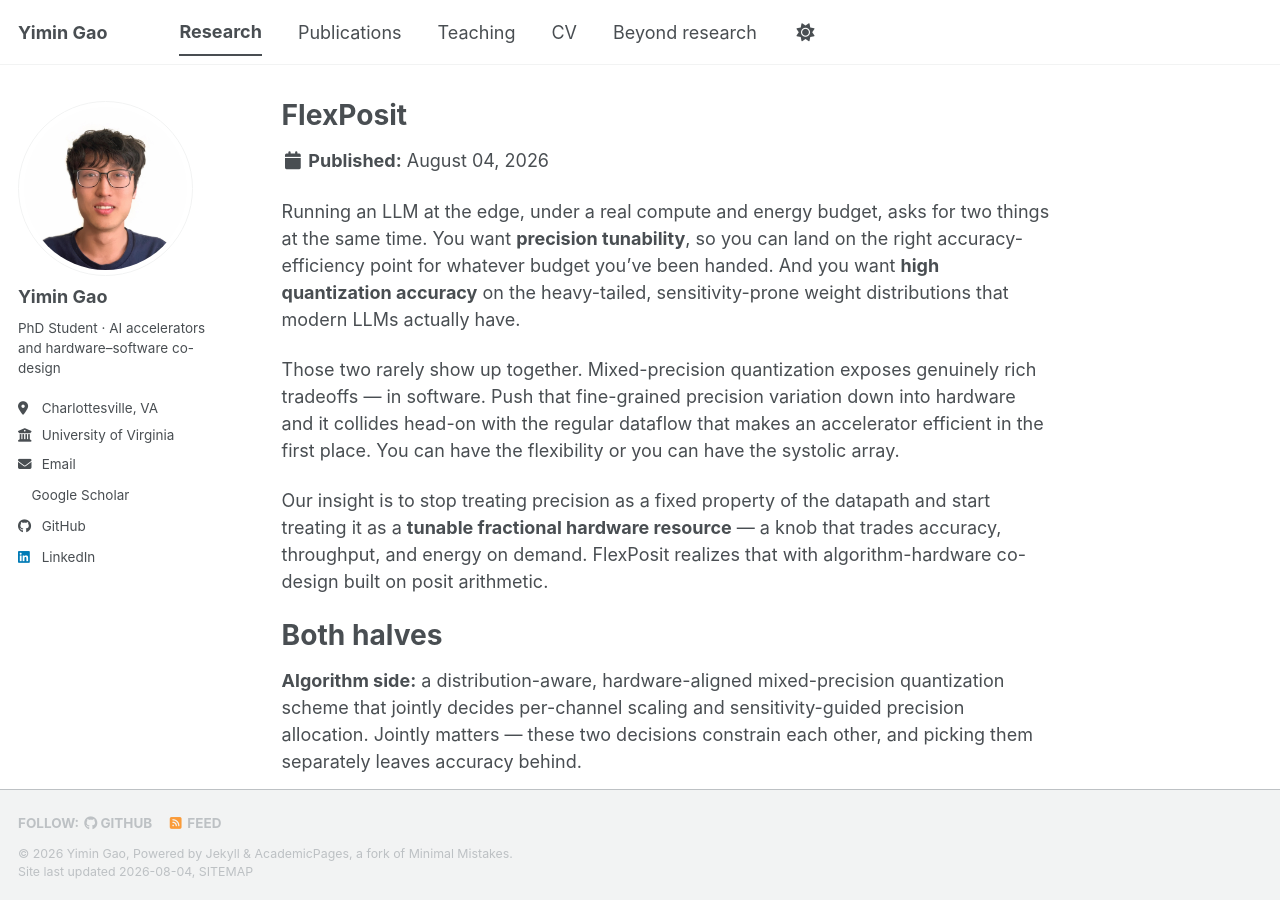
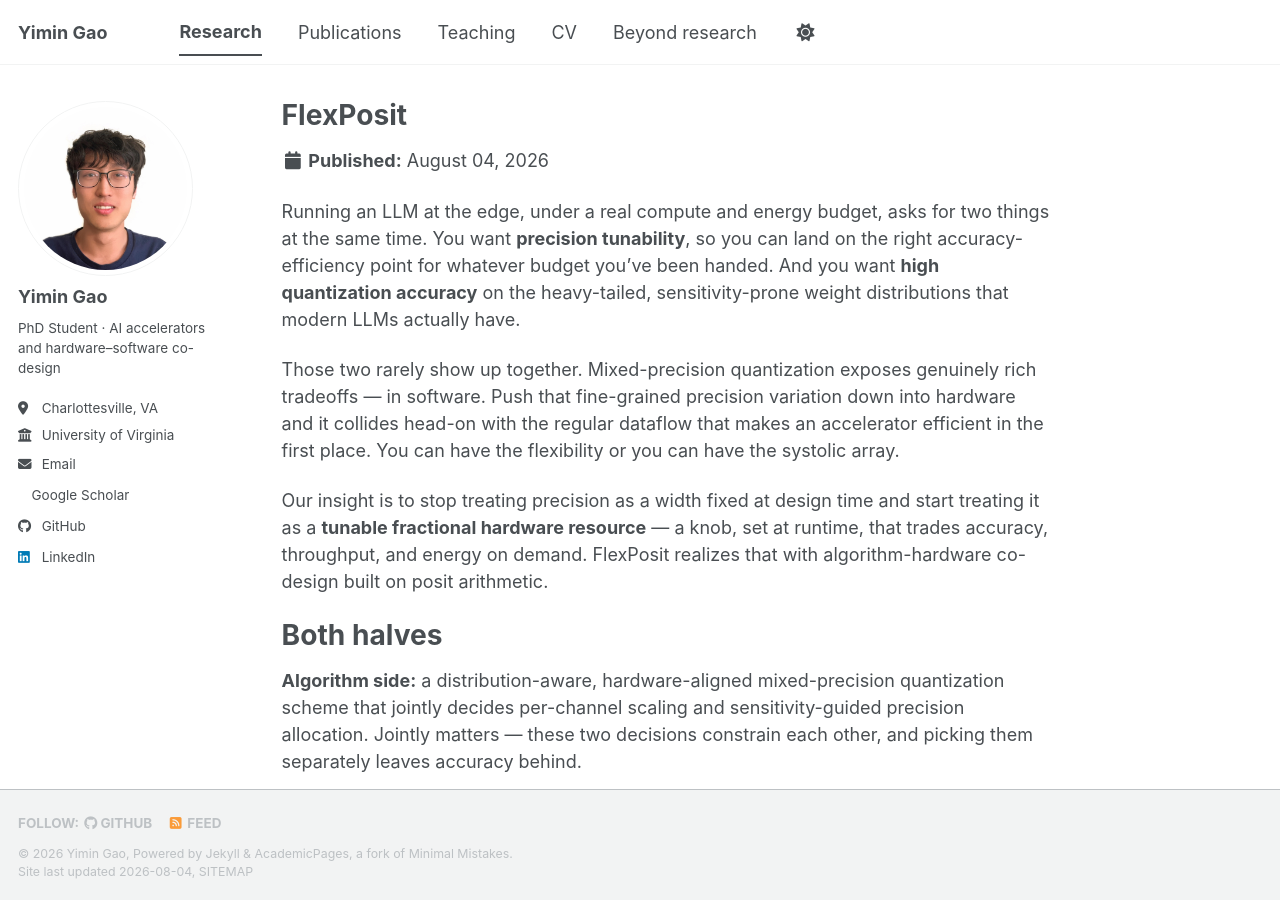
Before and after one commit to YiminGao0113/YiminGao0113.github.io, a Jekyll site: the page built from _projects/flexposit.md, in a window 1280 px wide and 900 px high. Built offline with Jekyll 4.4.1, drawn with Linux system fonts in a browser that asks for light colours; a style sheet for code colours, icons or effects is not loaded.

Commit message:
Fix imprecise phrasing about FlexPosit's precision
"Not a property baked into the datapath" was wrong -- the datapath is
exactly what implements the tunable range. The real distinction is that
the width is selected at runtime per kernel rather than fixed at design
time, which is what the bit-serial array buys.

Co-Authored-By: Claude Opus 5 (1M context) <noreply@anthropic.com>

```diff
--- a/_projects/flexposit.md
+++ b/_projects/flexposit.md
@@ -21,10 +21,10 @@ hardware and it collides head-on with the regular dataflow that makes an
 accelerator efficient in the first place. You can have the flexibility or you can
 have the systolic array.
 
-Our insight is to stop treating precision as a fixed property of the datapath and
-start treating it as a **tunable fractional hardware resource** — a knob that
-trades accuracy, throughput, and energy on demand. FlexPosit realizes that with
-algorithm-hardware co-design built on posit arithmetic.
+Our insight is to stop treating precision as a width fixed at design time and start
+treating it as a **tunable fractional hardware resource** — a knob, set at runtime,
+that trades accuracy, throughput, and energy on demand. FlexPosit realizes that
+with algorithm-hardware co-design built on posit arithmetic.
 
 Both halves
 ======
```
Also changed, not shown: _pages/about.md (+1 -1 lines).
